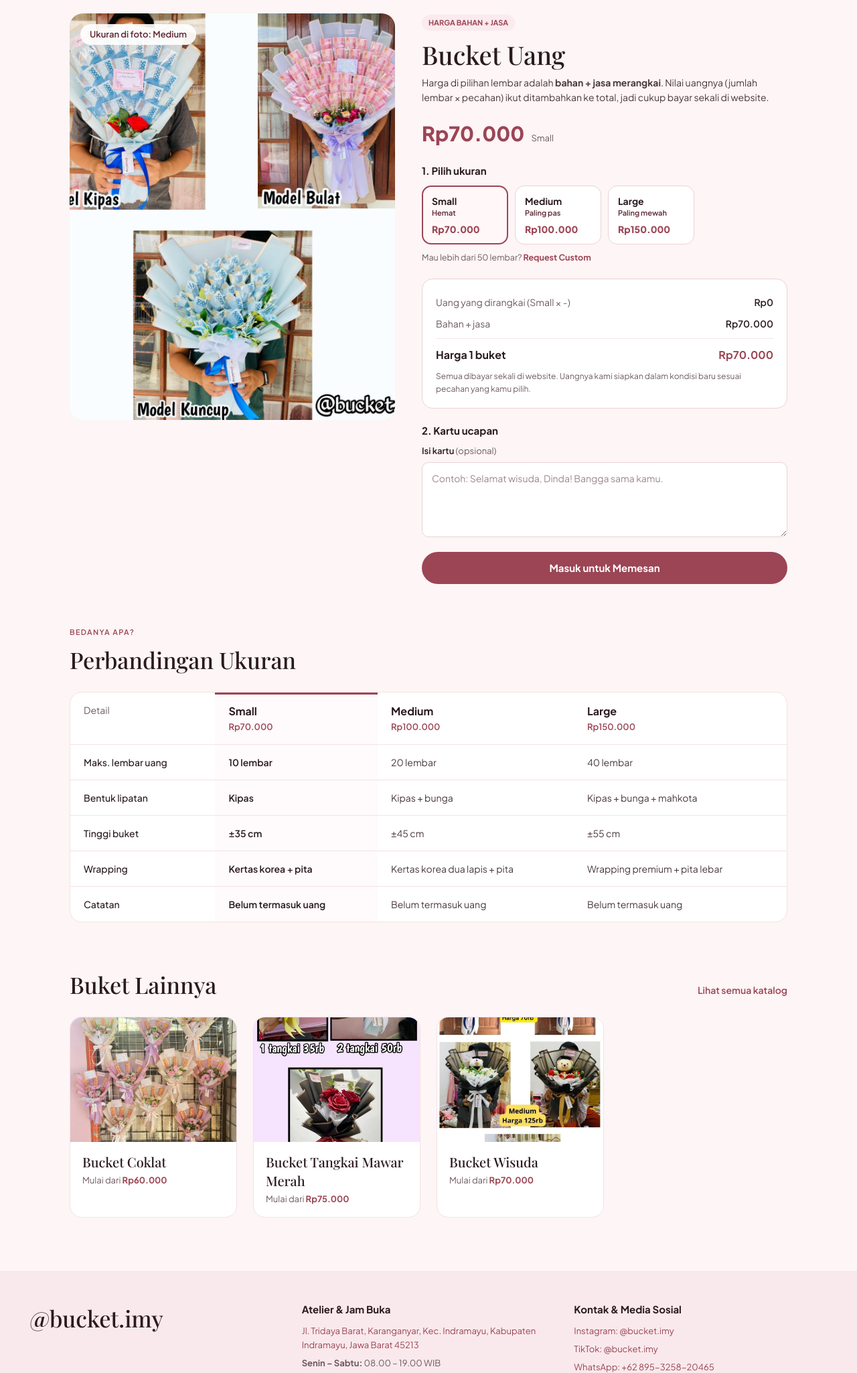
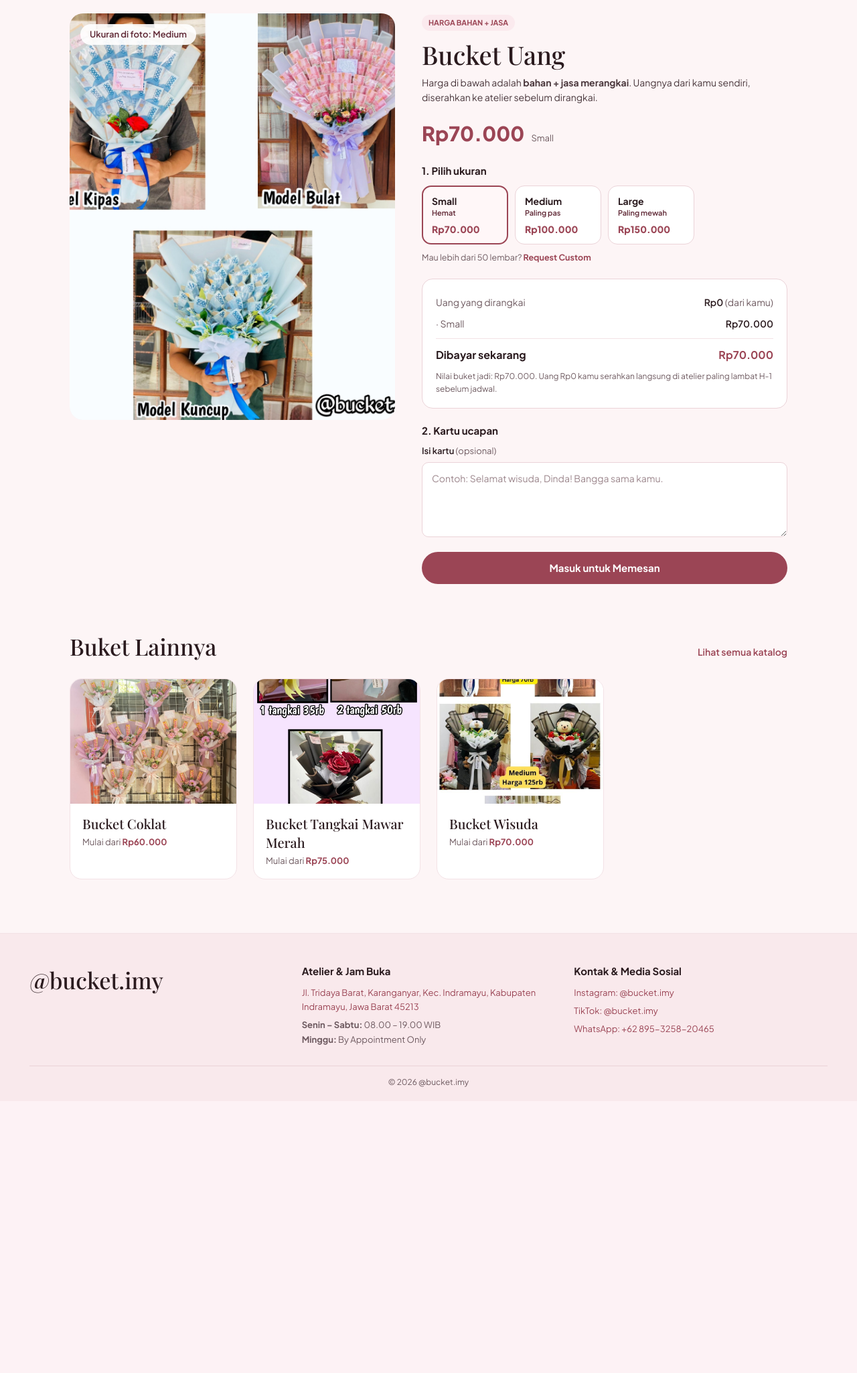
Before and after one commit to itsnabilyap/Proyek2, a Laravel app: page /katalog/bucket-uang in a window 1280 px wide. Shown: the part 111-2161 px from the top of the page at 67% size. After the commit the page ends 1734 px from the top, so only its background shows below. Run offline with Laravel 12, Linux system fonts and the light colour scheme; data comes from the database, SQL or seed files in the repository; style sheets or scripts are compiled from the project's sources; some web fonts are replaced.

Commit message:
update terbaru

```diff
--- a/resources/views/pelanggan/katalog/show.blade.php
+++ b/resources/views/pelanggan/katalog/show.blade.php
@@ -6,7 +6,6 @@
     $rupiah = fn ($n) => 'Rp' . number_format((int) $n, 0, ',', '.');
     $ukuran = $produk->ukuran;
     $pilih = $ukuran->firstWhere('id', (int) old('ukuran_produk_id')) ?? $ukuran->first();
-    $tabel = $produk->tabelPerbandingan();
     $habis = $produk->stok < 1;
     $uang = $produk->adalahBucketUang();
     $varianAwal = old('varian', $produk->varian_pilihan[0] ?? null);
@@ -60,7 +59,7 @@
             <h1 class="mt-3 mb-1.5 font-serif text-[34px] leading-tight font-medium lg:text-[38px]">{{ $produk->nama_produk }}</h1>
             <p class="mb-5 text-sm leading-relaxed text-ink-soft">
                 @if ($uang)
-                    Harga di pilihan lembar adalah <b>bahan + jasa merangkai</b>. Nilai uangnya (jumlah lembar × pecahan) ikut ditambahkan ke total, jadi cukup bayar sekali di website.
+                    Harga di bawah adalah <b>bahan + jasa merangkai</b>. Uangnya dari kamu sendiri, diserahkan ke atelier sebelum dirangkai.
                 @else
                     {{ $produk->deskripsi }}
                 @endif
@@ -144,10 +143,10 @@
             {{-- Bucket uang: yang dibayar sekarang vs uang yang disiapkan --}}
             @if ($uang)
                 <section class="mb-5.5 rounded-2xl border border-line bg-white px-5 py-4.5 text-sm">
-                    <div class="flex justify-between gap-3 py-1.5"><span class="text-muted">Uang yang dirangkai (<span data-u-rincian></span>)</span><span class="font-semibold" data-u-nilai></span></div>
-                    <div class="flex justify-between gap-3 py-1.5"><span class="text-muted">Bahan + jasa {{ $namaModel }}</span><span class="font-semibold" data-u-jasa></span></div>
-                    <div class="mt-1.5 flex justify-between gap-3 border-t border-line-soft pt-3 text-base"><strong>Harga 1 buket</strong><strong class="text-maroon" data-u-total></strong></div>
-                    <p class="mt-2.5 text-xs leading-relaxed text-muted">Semua dibayar sekali di website. Uangnya kami siapkan dalam kondisi baru sesuai pecahan yang kamu pilih.</p>
+                    <div class="flex justify-between gap-3 py-1.5"><span class="text-muted">Uang yang dirangkai</span><span class="font-semibold"><span data-u-nilai></span> <span class="font-normal text-muted">(dari kamu)</span></span></div>
+                    <div class="flex justify-between gap-3 py-1.5"><span class="text-muted">{{ $namaModel }} · <span data-u-lembar></span></span><span class="font-semibold" data-u-jasa></span></div>
+                    <div class="mt-1.5 flex justify-between gap-3 border-t border-line-soft pt-3 text-base"><strong>Dibayar sekarang</strong><strong class="text-maroon" data-u-jasa></strong></div>
+                    <p class="mt-2.5 text-xs leading-relaxed text-muted">Nilai buket jadi: <span data-u-total></span>. Uang <span data-u-nilai></span> kamu serahkan langsung di atelier paling lambat H-1 sebelum jadwal.</p>
                 </section>
             @endif
 
@@ -197,44 +196,6 @@
             @endif
         </form>
     </div>
-
-    {{-- ===== PERBANDINGAN UKURAN ===== --}}
-    @if (count($tabel))
-        <section class="mt-16" aria-labelledby="judulBanding">
-            <p class="mb-2 text-[11px] font-semibold tracking-[.12em] text-maroon">BEDANYA APA?</p>
-            <h2 id="judulBanding" class="mt-1 mb-5.5 font-serif text-[34px] font-medium">Perbandingan Ukuran</h2>
-
-            <div class="overflow-x-auto rounded-[18px] border border-line-soft bg-white">
-                <table class="w-full min-w-[640px] border-collapse text-sm">
-                    <thead>
-                        <tr class="border-b border-line-soft">
-                            <th scope="col" class="px-5 py-4 text-left align-top font-normal text-muted">Detail</th>
-                            @foreach ($ukuran as $u)
-                                <th scope="col" data-col="{{ $u->id }}" @if ($u->id === $pilih->id) data-aktif @endif
-                                    class="px-5 py-4 text-left align-top font-normal text-muted data-aktif:bg-blush-50 data-aktif:shadow-[inset_0_3px_0_var(--color-maroon)]">
-                                    <strong class="block text-base text-ink">{{ $u->nama_ukuran }}</strong>
-                                    <span class="text-[13px] font-semibold text-maroon">{{ $rupiah($u->harga) }}</span>
-                                </th>
-                            @endforeach
-                        </tr>
-                    </thead>
-                    <tbody>
-                        @foreach ($tabel as $namaBaris => $nilai)
-                            <tr class="border-b border-line-soft last:border-0">
-                                <th scope="row" class="px-5 py-4 text-left font-medium">{{ $namaBaris }}</th>
-                                @foreach ($ukuran as $u)
-                                    <td data-col="{{ $u->id }}" @if ($u->id === $pilih->id) data-aktif @endif
-                                        class="px-5 py-4 text-ink-soft data-aktif:bg-blush-50 data-aktif:font-semibold data-aktif:text-ink">
-                                        {{ $nilai[$u->id] ?? '-' }}
-                                    </td>
-                                @endforeach
-                            </tr>
-                        @endforeach
-                    </tbody>
-                </table>
-            </div>
-        </section>
-    @endif
 
     {{-- ===== BUKET LAINNYA ===== --}}
     @if ($lainnya->isNotEmpty())
@@ -287,27 +248,21 @@
             const v = form.querySelector('input[name="varian"]:checked');
             const n = Math.min(20, Math.max(1, parseInt(jumlah?.value) || 1));
 
-            // Bucket uang: harga 1 buket = bahan + jasa + (lembar × pecahan)
-            const uang = form.hasAttribute('data-uang');
-            const nilai = uang ? angka(r.dataset.nama) * (v ? angka(v.value) : 0) : 0;
-            const satuan = Number(r.dataset.harga) + nilai;
-
-            document.getElementById('hargaBesar').textContent = rupiah(satuan);
+            document.getElementById('hargaBesar').textContent = rupiah(r.dataset.harga);
             const total = document.getElementById('totalHarga');
-            if (total) total.textContent = rupiah(satuan * n);
+            if (total) total.textContent = rupiah(r.dataset.harga * n);
 
             // Ringkasan di samping harga (varian ikut ditulis, kecuali pecahan bucket uang)
             document.getElementById('ringkasPilihan').textContent =
                 r.dataset.ringkas + (v && !form.hasAttribute('data-uang') ? ' · ' + v.value : '');
 
-            // Sorot kolom ukuran yang dipilih di tabel perbandingan
-            document.querySelectorAll('[data-col]').forEach(el => el.toggleAttribute('data-aktif', el.dataset.col === r.value));
 
-            if (!uang) return;
-            isi('data-u-rincian', r.dataset.nama + ' × ' + (v ? v.value : '-'));
+            if (!form.hasAttribute('data-uang')) return;
+            const nilai = angka(r.dataset.nama) * (v ? angka(v.value) : 0);
+            isi('data-u-lembar', r.dataset.nama);
+            isi('data-u-jasa', rupiah(r.dataset.harga));
             isi('data-u-nilai', rupiah(nilai));
-            isi('data-u-jasa', rupiah(r.dataset.harga));
-            isi('data-u-total', rupiah(satuan));
+            isi('data-u-total', rupiah(nilai + Number(r.dataset.harga)));
         };
 
         // Tombol − / + jumlah buket
```
